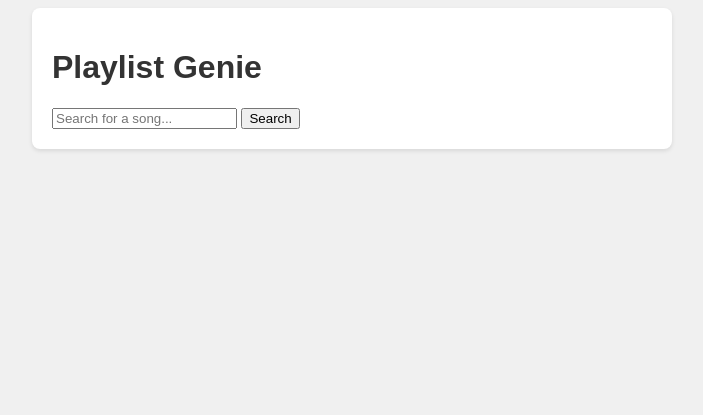
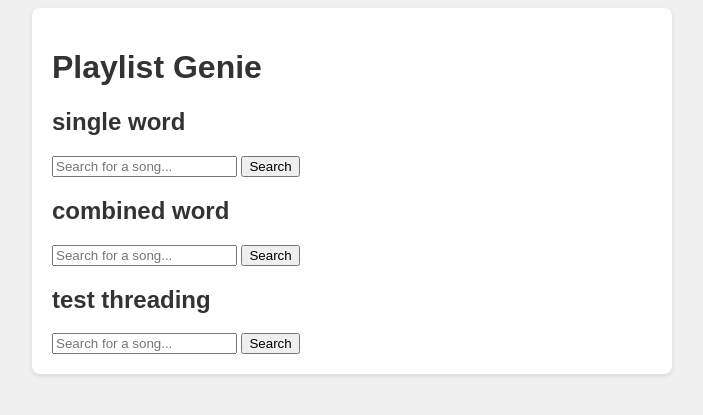
Before and after one commit to rouxsparrow/playlist-genie, a Flask app: page / in a window 1280 px wide. Shown: the top 415 px of the page, without its empty margins (288-991 px from the left). Run offline with Flask 2, Linux system fonts and the light colour scheme.

Commit message:
add threading to search

```diff
--- a/app/templates/index.html
+++ b/app/templates/index.html
@@ -2,7 +2,18 @@
 {% block content %}
 <div class="search-container">
     <h1>Playlist Genie</h1>
+    <h2>single word</h2>
+    <form action="/single_word_search" method="post">
+        <input type="text" name="text" placeholder="Search for a song...">
+        <button type="submit">Search</button>
+    </form>
+    <h2>combined word</h2>
     <form action="/search" method="post">
+        <input type="text" name="text" placeholder="Search for a song...">
+        <button type="submit">Search</button>
+    </form>
+    <h2>test threading</h2>
+    <form action="/thread" method="post">
         <input type="text" name="text" placeholder="Search for a song...">
         <button type="submit">Search</button>
     </form>
--- a/app/views.py
+++ b/app/views.py
@@ -5,6 +5,7 @@ from dotenv import load_dotenv
 from flask import request, render_template
 from datetime import datetime, timedelta
 import time
+from concurrent.futures import ThreadPoolExecutor, as_completed
 
 load_dotenv()
 logging.basicConfig(stream=sys.stderr, level=logging.INFO)
@@ -24,26 +25,33 @@ def authenticate_spotify():
     # Calculate the expiry time as a datetime object
     expiry_time = datetime.now() + timedelta(seconds=expires_in)
 
-    # Store the access token and its expiry time in the session
-    session['access_token'] = access_token
-    session['token_expiry'] = expiry_time.timestamp()  # Convert datetime to a timestamp
+    # Write the access token and its expiry time to a file
+    with open(os.getenv('TOKEN_FILE_PATH'), 'w') as token_file:
+        token_file.write(access_token + '\n')
+        token_file.write(str(expiry_time.timestamp()))
 
     return access_token
 
 def get_spotify_token():
-    # Check if token is expired
-    current_time = datetime.now().timestamp()
-    if 'token_expiry' not in session or current_time >= session['token_expiry']:
-        return authenticate_spotify()  # Re-authenticate if token is expired or not set
-    else:
-        return session['access_token']
+    try:
+        # Attempt to read the access token and expiry time from the file
+        with open(os.getenv('TOKEN_FILE_PATH'), 'r') as token_file:
+            access_token = token_file.readline().strip()
+            expiry_time = float(token_file.readline().strip())
 
-def search_spotify(query):
-    access_token = get_spotify_token()  # Get a valid access token
+        current_time = datetime.now().timestamp()
+        if current_time >= expiry_time:
+            # If the token is expired, re-authenticate and get a new token
+            return authenticate_spotify()
+        else:
+            return access_token
+    except FileNotFoundError:
+        # If the token file does not exist, authenticate to create it
+        return authenticate_spotify()
 
-    headers = {
-        'Authorization': f"Bearer {access_token}",
-    }
+def search_spotify(query,access_token):
+    # access_token = get_spotify_token()
+    headers = {'Authorization': f'Bearer {access_token}'}
     search_url = "https://api.spotify.com/v1/search"
     offset = 0
     limit = 50
@@ -71,42 +79,151 @@ def search_spotify(query):
     return None
     # Return an empty list if no match is found
 
-def threaded_search_spotify(query):
-    # Wraps the search_spotify function for use with threading
-    # Return both the query and the result for identifying matches
-    result = search_spotify(query)
-    return query, result
+def search_with_offset(query, access_token, offset):
+    headers = {'Authorization': f'Bearer {access_token}'}
+    search_url = "https://api.spotify.com/v1/search"
+    params = {'q': query, 'type': 'track', 'limit': 50, 'offset': offset}
+    response = requests.get(search_url, headers=headers, params=params)
+    search_results = response.json()
+
+    if response.status_code == 401:  # Token expired
+        return None, True  # Indicate that re-authentication is needed
+
+    tracks = search_results.get('tracks', {}).get('items', [])
+    for track in tracks:
+        if track['name'].lower() == query.lower():
+            return {
+                    'name': track['name'],
+                    'artist': ", ".join(artist['name'] for artist in track['artists']),
+                    'album_art': track['album']['images'][0]['url'] if track['album']['images'] else None
+                }, False  # Found a match, no re-auth needed
+    return None, False  # No match found, no re-auth needed
+
+def search_thread(query, access_token):
+    for _ in range(3):  # Try up to 3 times
+        with ThreadPoolExecutor(max_workers=5) as executor:
+            offsets = [i * 50 for i in range(5)]  # Initial offsets: 0, 50, 100, 150, 200
+            future_to_offset = {executor.submit(search_with_offset, query, access_token, offset): offset for offset in offsets}
+
+            for future in as_completed(future_to_offset):
+                track, need_auth = future.result()
+                if need_auth:
+                    access_token = authenticate_spotify()  # Re-authenticate if needed
+                    return search_thread(query, access_token)  # Retry search with new token
+
+                if track:
+                    return track  # Return the first match found
+
+            offsets = [offset + 250 for offset in offsets]  # Increase each offset by 250 for the next iteration
+            logging.info(f"Retrying with new offsets: {offsets}")
+    return None  # No match found after all attempts
+
+
+def deduplicate_and_sort_results(results, words):
+    # Sort results by the length of the match in descending order to prioritize longer matches
+    results.sort(key=lambda x: len(x[0]), reverse=True)
+
+    # Initialize a dictionary to keep track of the longest match for each starting word
+    longest_matches = {}
+    for query, result in results:
+        start_word = query.split()[0]
+        if start_word not in longest_matches:
+            longest_matches[start_word] = (query, result)
+
+    # Prepare the final list of results, ensuring every word from the input is accounted for
+    final_results = []
+    used_words = set()
+    for word in words:
+        if word in used_words:
+            continue  # Skip words already included in a longer match
+        if word in longest_matches:
+            final_results.append(longest_matches[word][1])
+            used_words.update(longest_matches[word][0].split())  # Mark all words in this match as used
+        else:
+            # If the word was not part of any successful match, add a 'not found' entry
+            final_results.append({'name': f'song <br>{word}<br> not found', 'artist': 'sorry :<', 'album_art': '/static/images/me_sorry.jpg'})
+            used_words.add(word)  # Mark this word as used
+
+    return final_results
 
 @main.route('/')
 def index():
     return render_template('index.html')
 
-@main.route('/search', methods=['POST'])
-
-def search():
+@main.route('/single_word_search', methods=['POST'])
+def single_word_search():
+    global_start_time = time.time()
+    # Search for a single word query
+    access_token = get_spotify_token()
     text = request.form['text']
     # Clean the input text by removing punctuation
     cleaned_text = re.sub(r'[^\w\s]', '', text)
     words = cleaned_text.split()  # Split the cleaned input text into individual words
     results = []
-    i = 0
-    while i < len(words):
-        longest_match = None
-        current_query = ""
-        for j in range(i, len(words)):
-            # Build up query from left to right
-            current_query += ("" if current_query == "" else " ") + words[j]
-            result = search_spotify(current_query)
-            if result:
-                # Update longest match
-                longest_match = result
-                last_successful_j = j
-            logging.info(f"Trying with query: {current_query}")
-        if longest_match:
-            results.append(longest_match)
-            i = last_successful_j + 1  # Move index past the last successful match
-        else:
-            # If no match was found for any sequence starting with word[i], add a not found entry and move to the next word
-            results.append({'name': 'song <br>' + words[i] + '<br> not found', 'artist': 'sorry :<', 'album_art': '/static/images/me_sorry.jpg'})
-            i += 1
+    for word in words:
+        result = search_spotify(word,access_token)
+        if not result:
+            result = {'name': 'song <br>' + word + '<br> not found', 'artist': 'sorry :<', 'album_art': '/static/images/me_sorry.jpg'}
+        logging.info(f"Found result: {result}")
+        results.append(result)
+    logging.info(f"Final results: {results}")
+    global_end_time = time.time()
+    logging.info(f"Total time taken: {global_end_time - global_start_time:.2f} seconds")
+    # The result is either a list with one item or an empty list
     return render_template('results.html', songs=results, query=text)
+
+@main.route('/search', methods=['POST'])
+def search():
+    global_start_time = time.time()
+    access_token = get_spotify_token()
+    text = request.form['text']
+    # Clean the input text by removing punctuation
+    cleaned_text = re.sub(r'[^\w\s]', '', text)
+    words = cleaned_text.split()  # Split the cleaned input text into individual words
+    results = []
+    future_to_query = {}  # Use a dictionary to map futures to queries
+    queries = [" ".join(words[i:j]) for i in range(len(words)) for j in range(i + 1, len(words) + 1)]
+    logging.info(f"Queries: {queries}")
+    with ThreadPoolExecutor(max_workers=5) as executor:
+        for query in queries:
+            future = executor.submit(search_thread, query, access_token)
+            future_to_query[future] = query  # Map the future to its query
+
+        for future in as_completed(future_to_query):
+            query = future_to_query[future]  # Retrieve the query for this future
+            try:
+                result = future.result()  # Assuming future.result() returns the result directly
+                if result:  # If a result is found, add it to the results list
+                    logging.info(f"Found result: {result}")
+                    logging.info(f"Query: {query}")
+                    results.append((query, result))
+            except Exception as exc:
+                logging.error(f'Query "{query}" generated an exception: {exc}')
+
+    # Deduplicate results based on the longest match for each starting word
+    final_results = deduplicate_and_sort_results(results, words)
+    global_end_time = time.time()
+    logging.info(f"Total time taken: {global_end_time - global_start_time:.2f} seconds")
+    return render_template('results.html', songs=final_results, query=text)
+
+@main.route('/thread', methods=['POST'])
+def thread():
+    # Search for a single word query
+    global_start_time = time.time()
+    access_token = get_spotify_token()
+    text = request.form['text']
+    # Clean the input text by removing punctuation
+    cleaned_text = re.sub(r'[^\w\s]', '', text)
+    words = cleaned_text.split()  # Split the cleaned input text into individual words
+    results = []
+    for word in words:
+        result = search_thread(word,access_token)
+        if not result:
+            result = {'name': 'song <br>' + word + '<br> not found', 'artist': 'sorry :<', 'album_art': '/static/images/me_sorry.jpg'}
+        logging.info(f"Found result: {result}")
+        results.append(result)
+    logging.info(f"Final results: {results}")
+    global_end_time = time.time()
+    logging.info(f"Total time taken: {global_end_time - global_start_time:.2f} seconds")
+    # The result is either a list with one item or an empty list
+    return render_template('results.html', songs=results, query=text)
--- /dev/null
+++ b/spotify_token.txt
@@ -0,0 +1,2 @@
+BQDgSb8hCMdDp3S43y0xPHeG_iVIYxAWvpgtYhKYkVh_Wu0tRn49zXQsI_wryfK3Y4WVZeRKHM6TjkFBlSGoXqM9-_A7AD0qjJOC-gvnZaojP4VBmUQ
+1709784290.995831
```
Also changed, not shown: 3 other files.
